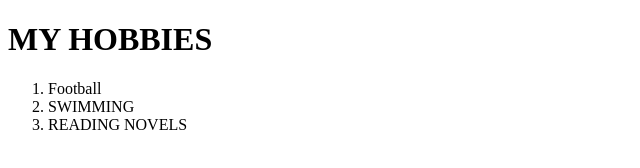
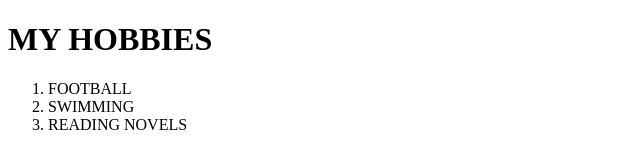
Before and after one commit to msiadibrhm65-cyber/html-resume, a plain HTML site: page hobbies.html in a window 1280 px wide. Shown: the full height of the page, 0-640 px from the left. Drawn offline with Linux system fonts and the light colour scheme.

Commit message:
Update hobbies.html

```diff
--- a/hobbies.html
+++ b/hobbies.html
@@ -8,9 +8,10 @@
 <body>
     <h1>MY HOBBIES</h1>
     <ol>
-        <li>Football</li>
+        <li>FOOTBALL</li>
         <li>SWIMMING</li>
         <li>READING NOVELS</li>
     </ol>
 </body>
+
 </html>
```
